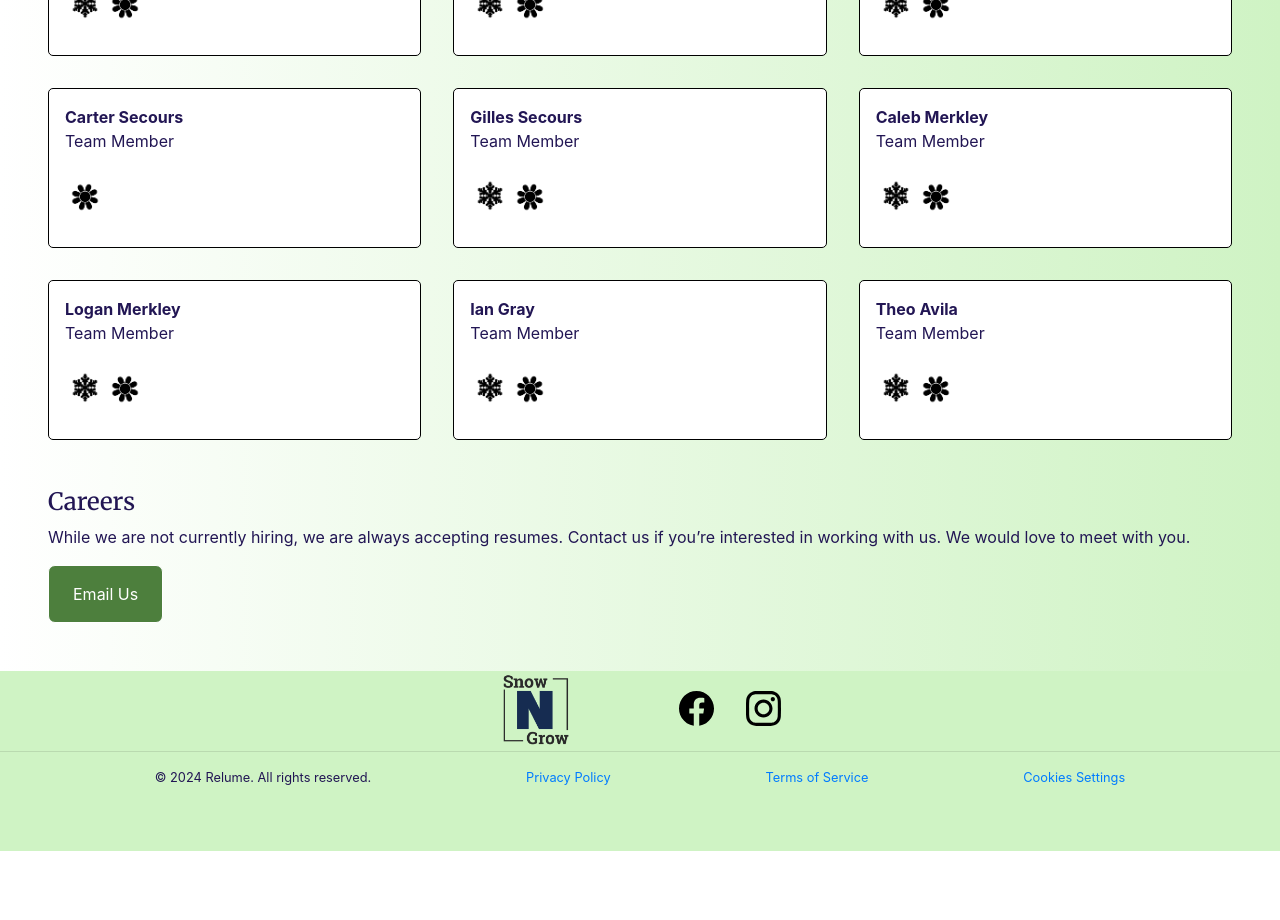
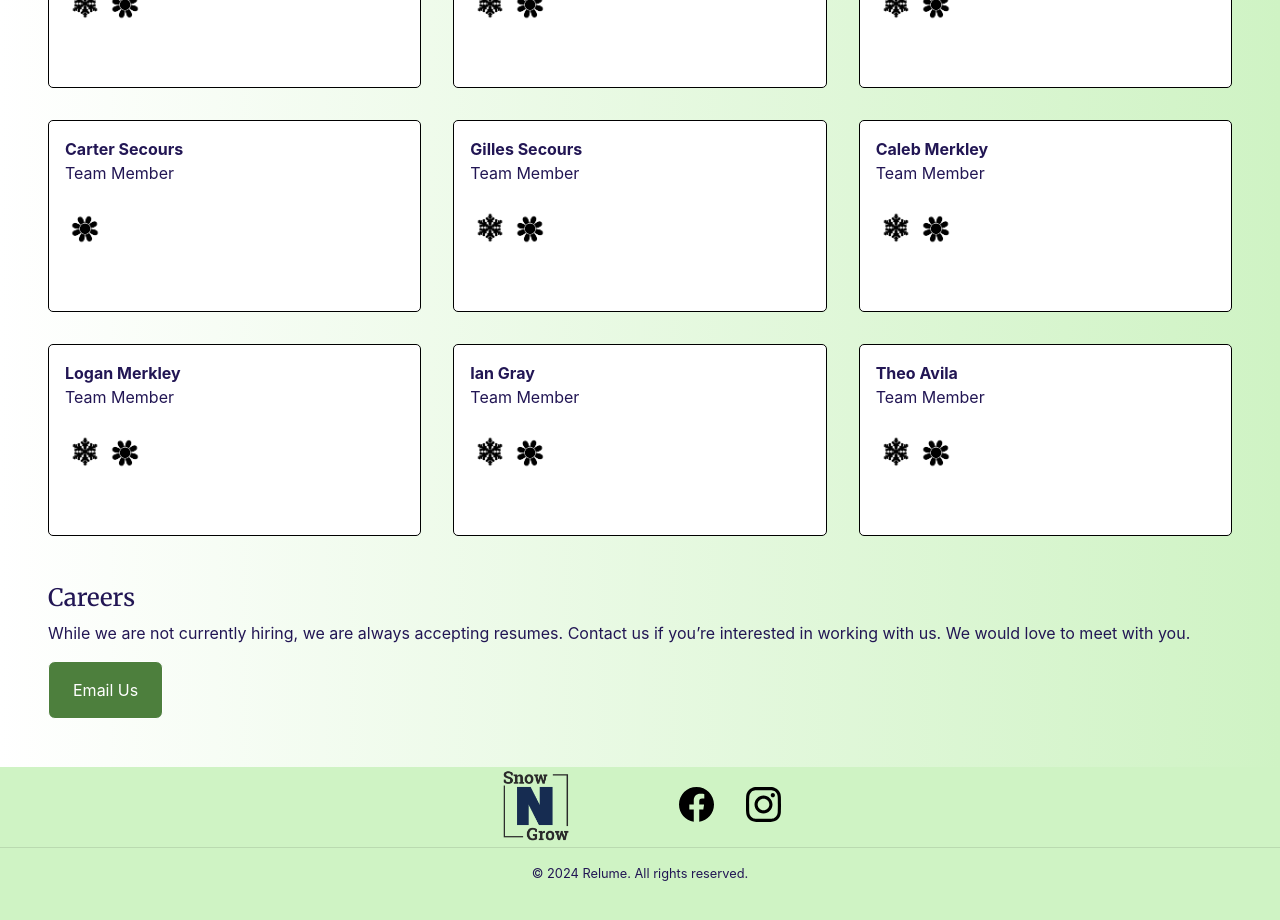
Before and after one commit to liamhorton0528/snowngrow, a React (Create React App) app: page /About in a window 1280 px wide. Shown: the part 1060-1980 px from the top of the page. Before the commit the page ends 1911 px from the top, so only its background shows below. Built offline with nearby package versions, Linux system fonts and the light colour scheme.

Commit message:
team member list styling adjustment, removed unnecessary contact form and footer content

```diff
--- a/src/App.css
+++ b/src/App.css
@@ -360,8 +360,8 @@ textarea {
 .team_member_container {
   flex: 1 1 30%;
   min-width: 100px;
-  max-width: 50%;
-  min-height: 10em;
+  max-width: 45%;
+  min-height: 12em;
   border: 1px solid black;
   border-radius: 5px;
   background: inherit;
--- a/src/pages/Home.js
+++ b/src/pages/Home.js
@@ -162,11 +162,9 @@ function ContactForm({refProp}) {
                     <label>Email <span style={{color: 'red'}}>*</span></label><br/>
                     <input type='email' name='email' onChange={handleChange} required /><br/>
                     <label>Message <span style={{color: 'red'}}>*</span></label><br/>
-                    <textarea placeholder='Type your message...' name='message' onChange={handleChange} required /><br/><br/>
+                    <textarea placeholder='Type your message...' name='message' onChange={handleChange} required />
                     <div className='center_form_content'>
-                        <input type='checkbox' id='terms' name='terms' required />
-                        <label for="terms">&nbsp;I accept the <a href='#'>Terms</a> <span style={{color: 'red'}}>*</span></label>
-                        <br/><br/><button className='button_blue' type='submit'>Submit</button>
+                        <br/><button className='button_blue' type='submit'>Submit</button>
                     </div>
                     <p>{status}</p>
                 </form>
--- a/src/pages/components/Footer.js
+++ b/src/pages/components/Footer.js
@@ -25,9 +25,6 @@ export default function Footer() {
                 <hr/>
                 <div className="credits">
                     <small>© 2024 Relume. All rights reserved.</small>
-                    <small><a href='#'>Privacy Policy</a></small>
-                    <small><a href='#'>Terms of Service</a></small>
-                    <small><a href='#'>Cookies Settings</a></small>
                 </div>
             </div>
         </div>
```
